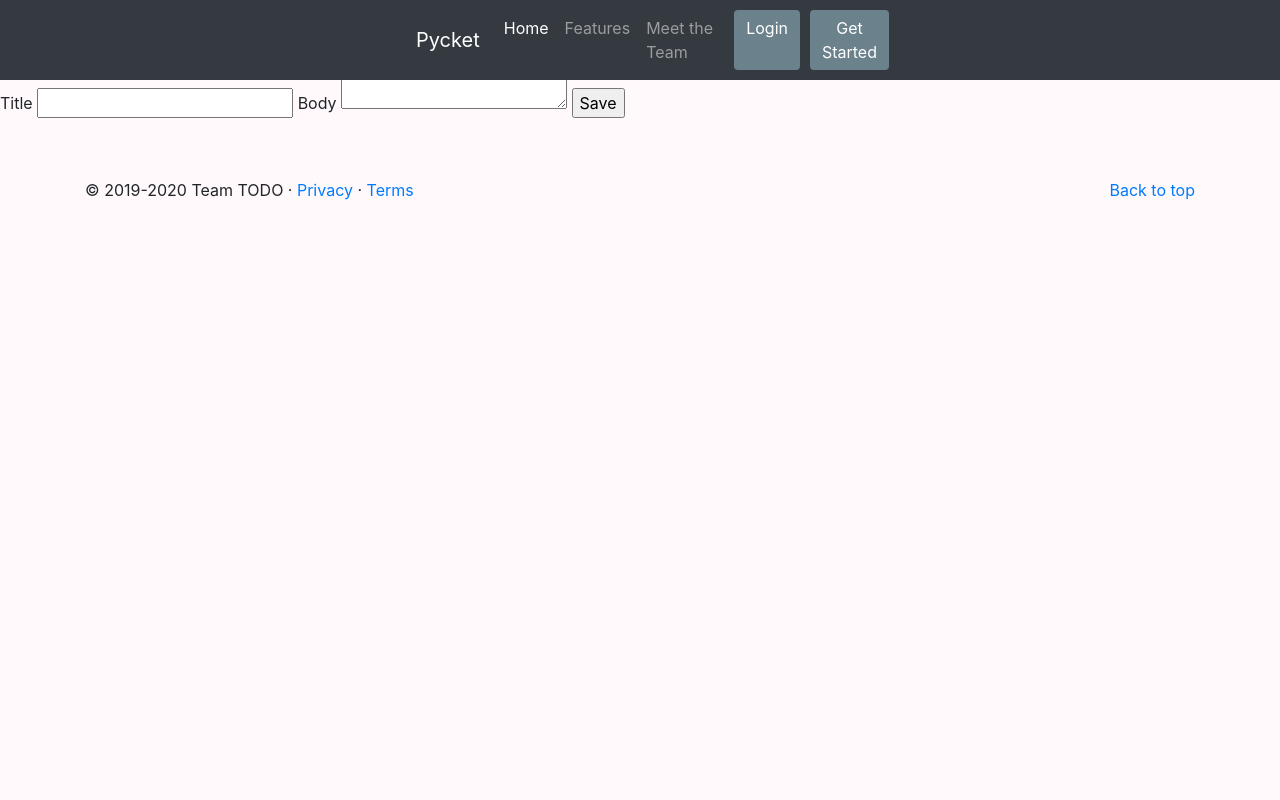
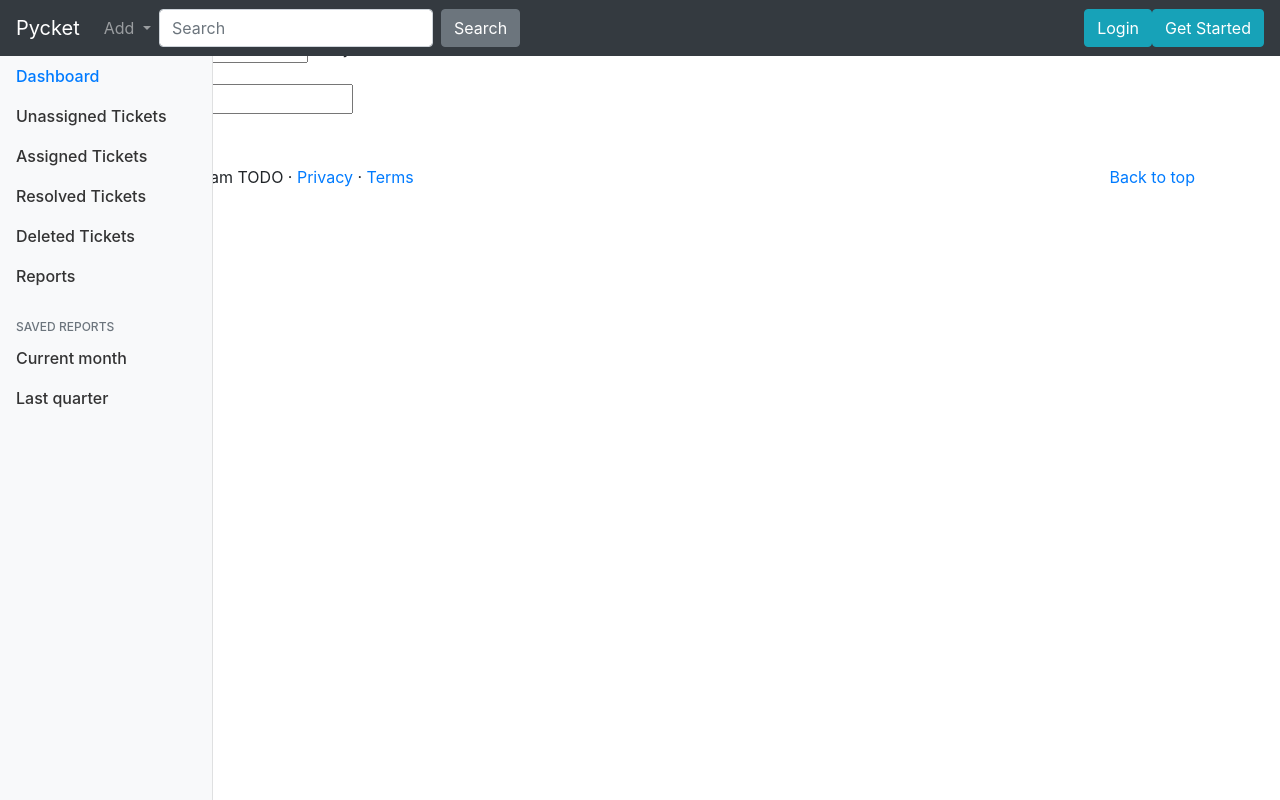
Before and after one commit to AU-CS-499-Spring-2020/Team_TODO, a Flask app: page /ticket/create in a window 1280 px wide. Run offline with Flask 2, Linux system fonts and the light colour scheme; some libraries are stand-ins or nearby versions.

Commit message:
Added basic vertical nav with basic functionality and redesigned navbar for ticketing side of application

```diff
--- /dev/null
+++ b/Pycket/pycket/static/css/app/index.css
@@ -0,0 +1,3 @@
+#content{
+    padding-left: 500px;
+}
--- /dev/null
+++ b/Pycket/pycket/static/css/app/style.css
@@ -0,0 +1,49 @@
+.sidebar {
+    position: fixed;
+    top: 0;
+    bottom: 0;
+    left: 0;
+    z-index: 100; /* Behind the navbar */
+    padding: 48px 0 0; /* Height of navbar */
+    box-shadow: inset -1px 0 0 rgba(0, 0, 0, .1);
+  }
+
+  .sidebar-sticky {
+    position: relative;
+    top: 0;
+    height: calc(100vh - 48px);
+    padding-top: .5rem;
+    overflow-x: hidden;
+    overflow-y: auto; /* Scrollable contents if viewport is shorter than content. */
+  }
+
+  @supports ((position: -webkit-sticky) or (position: sticky)) {
+    .sidebar-sticky {
+      position: -webkit-sticky;
+      position: sticky;
+    }
+  }
+
+  .sidebar .nav-link {
+    font-weight: 500;
+    color: #333;
+  }
+
+  .sidebar .nav-link .feather {
+    margin-right: 4px;
+    color: #999;
+  }
+
+  .sidebar .nav-link.active {
+    color: #007bff;
+  }
+
+  .sidebar .nav-link:hover .feather,
+  .sidebar .nav-link.active .feather {
+    color: inherit;
+  }
+
+  .sidebar-heading {
+    font-size: .75rem;
+    text-transform: uppercase;
+  }
--- a/Pycket/pycket/templates/base.html
+++ b/Pycket/pycket/templates/base.html
@@ -4,6 +4,7 @@
 <head>
     <title>{% block title %}{% endblock %} - Pycket</title>
     <meta charset="UTF-8">
+    <meta name="viewport" content="width=device-width, initial-scale=1, shrink-to-fit=no">
     <link rel="stylesheet" href="{{ url_for('static', filename='bootstrap/bootstrap.min.css') }}">
     <link rel="stylesheet" href="{{ url_for('static', filename='css/style.css') }}">
     {% block stylesheets %} {% endblock %}
@@ -24,7 +25,6 @@
                 </div>
                 <div class="navbar-nav ml-auto">
                     {% if g.user %}
-                        <span>{{ g.user['username'] }}</span>
                         <a id="nav-product" class="btn btn-light extra-btn" href="{{ url_for('ticket.index') }}">Go To Pycket</a>
                         <a id="nav-logout" class="btn btn-light right-btn"  href="{{ url_for('auth.logout') }}">Logout</a>
                     {% else %}
--- a/Pycket/pycket/templates/ticket/base_pycket.html
+++ b/Pycket/pycket/templates/ticket/base_pycket.html
@@ -4,29 +4,41 @@
 <head>
     <title>{% block title %}{% endblock %} - Pycket</title>
     <meta charset="UTF-8">
+    <meta name="viewport" content="width=device-width, initial-scale=1, shrink-to-fit=no">
     <link rel="stylesheet" href="{{ url_for('static', filename='bootstrap/bootstrap.min.css') }}">
-    <link rel="stylesheet" href="{{ url_for('static', filename='css/style.css') }}">
+    <link rel="stylesheet" href="{{ url_for('static', filename='css/app/style.css') }}">
     {% block stylesheets %} {% endblock %}
 </head>
 
 <body>
-    <div id="navbar" class="container-fluid">
+    <div id="navbar" class="container">
         <nav class="navbar navbar-expand-md navbar-dark fixed-top bg-dark">
-            <a class="navbar-brand" href="#">Pycket</a>
-            <button class="navbar-toggler" type="button" data-toggle="collapse" data-target="#navbarNavAltMarkup" aria-controls="navbarNavAltMarkup" aria-expanded="false" aria-label="Toggle navigation">
+            <a class="navbar-brand" href="{{ url_for('ticket.index') }}">Pycket</a>
+            <button class="navbar-toggler" type="button" data-toggle="collapse" data-target="#navbarNavAltMarkup"
+                aria-controls="navbarNavAltMarkup" aria-expanded="false" aria-label="Toggle navigation">
                 <span class="navbar-toggler-icon"></span>
             </button>
             <div class="collapse navbar-collapse" id="navbarNavAltMarkup">
                 <div class="navbar-nav">
-                    <a class="nav-item nav-link active" href="#">Home <span class="sr-only">(current)</span></a>
-                    <a class="nav-item nav-link" href="#">Features</a>
-                    <a class="nav-item nav-link" href="#">Meet the Team</a>
+                    <div class="nav-item dropdown">
+                        <a class="nav-link dropdown-toggle" href="#" id="navbarDropdown" role="button" data-toggle="dropdown" aria-haspopup="true" aria-expanded="false">
+                            Add
+                          </a>
+                          <div class="dropdown-menu" aria-labelledby="navbarDropdown">
+                            <a class="dropdown-item" href="{{ url_for('ticket.create') }}">Add Ticket</a>
+                            <a class="dropdown-item" href="#">Add User</a>
+                          </div>
+                    </div>
+                    <form id="search" class="form-inline my-2 my-lg-0">
+                        <input class="form-control mr-sm-2" type="search" placeholder="Search" aria-label="Search">
+                        <button class="btn btn-secondary my-2 my-sm-0" type="submit">Search</button>
+                      </form>
                 </div>
                 <div class="navbar-nav ml-auto">
                     {% if g.user %}
-                        <span>{{ g.user['username'] }}</span>
-                        <a id="nav-product" class="btn btn-light extra-btn" href="{{ url_for('ticket.index') }}">Go To Pycket</a>
-                        <a id="nav-logout" class="btn btn-light right-btn"  href="{{ url_for('auth.logout') }}">Logout</a>
+                    <a class="nav-item nav-link active" href="{{ url_for('ticket.index') }}">Ticketing <span class="sr-only">(current)</span></a>
+                    <a class="nav-item nav-link" href="#">Webstore</a>
+                    <a id="nav-logout" class="btn btn-light right-btn" href="{{ url_for('auth.logout') }}">Logout</a>
                     {% else %}
                     <a class="btn btn-info extra-btn" href="{{ url_for('auth.login') }}">Login</a>
                     <a id="signup" class="btn btn-info right-btn" href="{{ url_for('auth.register') }}">Get Started</a>
@@ -36,7 +48,74 @@
         </nav>
     </div>
 
-    <div id="content" class="container-fluid">
+    <div class="container-fluid">
+        <div class="row">
+            <nav class="col-md-2 d-none d-md-block bg-light sidebar">
+                <div class="sidebar-sticky">
+                    <ul class="nav flex-column">
+                        <li class="nav-item">
+                            <a class="nav-link active" href="{{ url_for('ticket.index') }}">
+                                <span data-feather="home"></span>
+                                Dashboard <span class="sr-only">(current)</span>
+                            </a>
+                        </li>
+                        <li class="nav-item">
+                            <a class="nav-link" href="#">
+                                <span data-feather="file"></span>
+                                Unassigned Tickets
+                            </a>
+                        </li>
+                        <li class="nav-item">
+                            <a class="nav-link" href="#">
+                                <span data-feather="shopping-cart"></span>
+                                Assigned Tickets
+                            </a>
+                        </li>
+                        <li class="nav-item">
+                            <a class="nav-link" href="#">
+                                <span data-feather="users"></span>
+                                Resolved Tickets
+                            </a>
+                        </li>
+                        <li class="nav-item">
+                            <a class="nav-link" href="#">
+                                <span data-feather="bar-chart-2"></span>
+                                Deleted Tickets
+                            </a>
+                        </li>
+                        <li class="nav-item">
+                            <a class="nav-link" href="#">
+                                <span data-feather="layers"></span>
+                                Reports
+                            </a>
+                        </li>
+                    </ul>
+
+                    <h6
+                        class="sidebar-heading d-flex justify-content-between align-items-center px-3 mt-4 mb-1 text-muted">
+                        <span>Saved reports</span>
+                        <a class="d-flex align-items-center text-muted" href="#">
+                            <span data-feather="plus-circle"></span>
+                        </a>
+                    </h6>
+                    <ul class="nav flex-column mb-2">
+                        <li class="nav-item">
+                            <a class="nav-link" href="#">
+                                <span data-feather="file-text"></span>
+                                Current month
+                            </a>
+                        </li>
+                        <li class="nav-item">
+                            <a class="nav-link" href="#">
+                                <span data-feather="file-text"></span>
+                                Last quarter
+                            </a>
+                        </li>
+                    </ul>
+                </div>
+            </nav>
+
+            <div id="content" class="container row">
                 {% for message in get_flashed_messages() %}
                 <div class="flash">{{ message }}</div>
                 {% endfor %}
@@ -48,8 +127,13 @@
                 <p>&copy; 2019-2020 Team TODO &middot; <a href="#">Privacy</a> &middot; <a href="#">Terms</a></p>
             </footer>
 
-    <script src="https://code.jquery.com/jquery-3.3.1.slim.min.js" integrity="sha384-q8i/X+965DzO0rT7abK41JStQIAqVgRVzpbzo5smXKp4YfRvH+8abtTE1Pi6jizo" crossorigin="anonymous"></script>
-    <script src="https://cdnjs.cloudflare.com/ajax/libs/popper.js/1.14.7/umd/popper.min.js" integrity="sha384-UO2eT0CpHqdSJQ6hJty5KVphtPhzWj9WO1clHTMGa3JDZwrnQq4sF86dIHNDz0W1" crossorigin="anonymous"></script>
-    <script src= "{{ url_for('static', filename='bootstrap/bootstrap.min.js')}}" crossorigin="anonymous"></script>
+            <script src="https://code.jquery.com/jquery-3.3.1.slim.min.js"
+                integrity="sha384-q8i/X+965DzO0rT7abK41JStQIAqVgRVzpbzo5smXKp4YfRvH+8abtTE1Pi6jizo"
+                crossorigin="anonymous"></script>
+            <script src="https://cdnjs.cloudflare.com/ajax/libs/popper.js/1.14.7/umd/popper.min.js"
+                integrity="sha384-UO2eT0CpHqdSJQ6hJty5KVphtPhzWj9WO1clHTMGa3JDZwrnQq4sF86dIHNDz0W1"
+                crossorigin="anonymous"></script>
+            <script src="{{ url_for('static', filename='bootstrap/bootstrap.min.js')}}" crossorigin="anonymous">
+            </script>
             {% block scripts %} {% endblock %}
 </body>
--- a/Pycket/pycket/templates/ticket/create_ticket.html
+++ b/Pycket/pycket/templates/ticket/create_ticket.html
@@ -3,15 +3,33 @@
 {% block title%}Create Ticket{% endblock %}
 
 {% block stylesheets %}
-<link rel="stylesheet" href="">
+<link rel="stylesheet" href="{{ url_for('static', filename='css/app/create_ticket.css') }}">
 {% endblock %}
 
 {% block content%}
-<form method="post">
-    <label for="title">Title</label>
-    <input name="title" id="title" value="{{ request.form['title'] }}" required>
-    <label for="body">Body</label>
-    <textarea name="body" id="body">{{ request.form['body'] }}</textarea>
+<div class="container">
+  <form method="post">
+    <div id="ticket-info" class="form-row">
+      <div class="col-sm">
+        <div class="form-group">
+          <label for="title">Title</label>
+          <input name="title" id="title" value="{{ request.form['title'] }}" required>
+          <label for="body">Body</label>
+          <textarea name="body" id="body">{{ request.form['body'] }}</textarea>
+        </div>
+      </div>
+    </div>
+
+    <div class="form-row">
+
+    </div>
+    <div class="form-group">
+      <label for="requestor">Requestor</label>
+      <input id="requestor"  type="text">
+    </div>
+
     <input type="submit" value="Save">
   </form>
+</div>
+
 {% endblock %}
```
Also changed, not shown: Pycket/pycket/templates/index.html (+10 -8 lines), Pycket/pycket/templates/ticket/product.html (+7 -2 lines), Pycket/pycket/static/css/app/create_ticket.css (added). Lines whose indentation alone changed are shown as unchanged.
